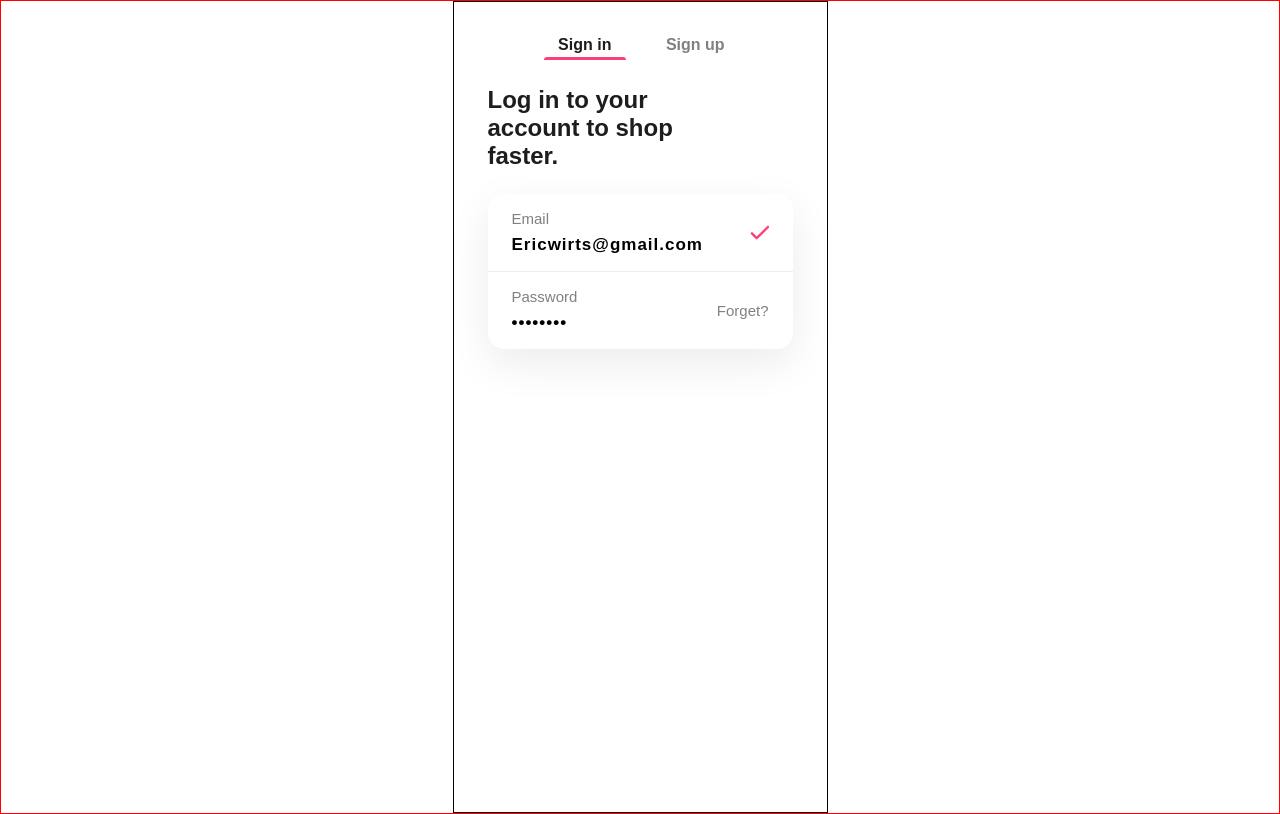
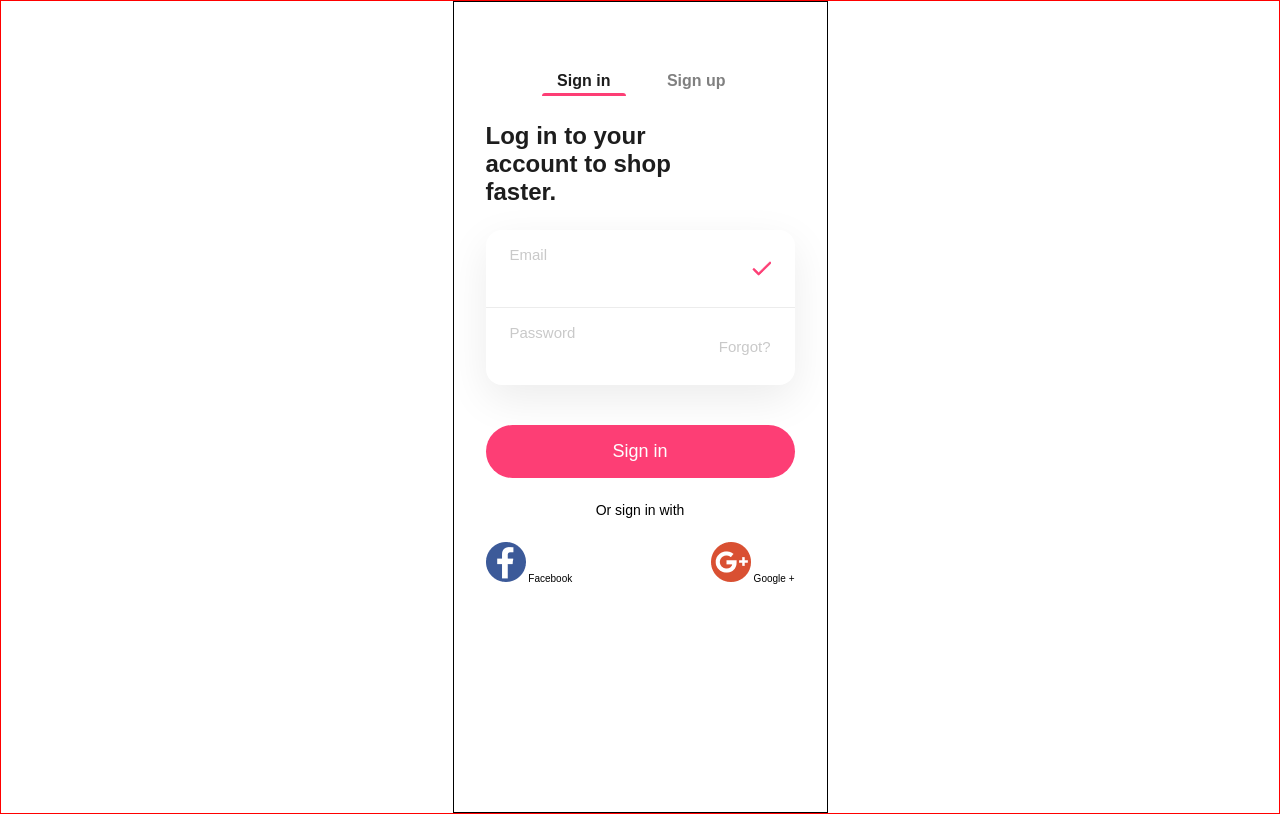
Before and after one commit to Heaty566/E-commerce-Architecture, a website: page src/html/login.html in a window 1280 px wide. Drawn offline with Linux system fonts and the light colour scheme; a web font is replaced by a local one.

Commit message:
need one more

```diff
--- a/src/html/login.html
+++ b/src/html/login.html
@@ -13,8 +13,8 @@
   </head>
 
   <body>
-    <section class="mobile u-p">
-      <div class="login u-p-4">
+    <section class="mobile">
+      <div class="login">
         <header class="u-m-b-4">
           <nav class="segment u-p-x-7 text__span-16">
             <ul class="segment__group">
@@ -37,7 +37,7 @@
             <span>account to shop</span>
             <span>faster.</span>
           </h2>
-          <form action="#" class="form">
+          <form action="#" class="form u-m-b-5">
             <div class="form__group">
               <div class="form__input">
                 <label for="email">email</label>
@@ -45,7 +45,8 @@
                   name="email"
                   id="email"
                   type="text"
-                  value="Ericwirts@gmail.com"
+                  autocomplete="off"
+                  autocapitalize="off"
                 />
               </div>
               <img
@@ -61,12 +62,32 @@
                   name="password"
                   id="password"
                   type="password"
-                  value="Ericwirt"
+                  autocapitalize="off"
+                  autocomplete="off"
                 />
               </div>
-              <a href="#" class="form__extra-link">Forget?</a>
+              <a href="#" class="form__extra-link">Forgot?</a>
             </div>
           </form>
+
+          <button class="btn btn-submit btn-big u-m-b-3">Sign in</button>
+          <p class="text-center text__body-14 u-m-b-3">Or sign in with</p>
+          <div class="login__extra">
+            <a class="extra__link">
+              <img
+                src="../asset/images/icons/facebook.png"
+                alt="Login with facebook"
+              />
+              Facebook
+            </a>
+            <a class="extra__link">
+              <img
+                src="../asset/images/icons/google.png"
+                alt="Login with google"
+              />
+              Google +
+            </a>
+          </div>
         </main>
       </div>
     </section>
--- a/src/scss/base/_typography.scss
+++ b/src/scss/base/_typography.scss
@@ -22,4 +22,8 @@
   &__body-16 {
     font-size: 1.6em;
   }
+
+  &__body-14 {
+    font-size: 1.4rem;
+  }
 }
--- a/src/scss/base/_utilities.scss
+++ b/src/scss/base/_utilities.scss
@@ -50,8 +50,16 @@
   padding: 3.4rem;
 }
 
+.u-p-x-4 {
+  padding: 0 3.2rem;
+}
+
 .u-p-x-7 {
   padding: 0 5.6rem;
+}
+
+.u-p-y-9 {
+  padding: 7.2rem 0;
 }
 
 //---------text--------------
--- /dev/null
+++ b/src/scss/components/_button.scss
@@ -0,0 +1,19 @@
+.btn {
+  outline: none;
+  border: none;
+  display: block;
+  cursor: pointer;
+
+  &-submit {
+    font-size: 1.8rem;
+    padding: 1.6rem;
+    border-radius: 2.65rem;
+    color: $semantic-color-white-1;
+    font-weight: lighter;
+    background-color: $primary-color-main;
+  }
+
+  &-big {
+    width: 100%;
+  }
+}
--- a/src/scss/components/_form.scss
+++ b/src/scss/components/_form.scss
@@ -5,26 +5,24 @@
     padding: 1.6rem 2.4rem;
     font-size: 1.5rem;
     @include flexAlignCenter(space-between);
-
     &:not(:last-child) {
       border-bottom: 1px solid $semantic-color-grey-3;
     }
   }
 
   &__input {
-    overflow: hidden;
     label {
-      color: $semantic-color-black-3;
+      color: $secondary-color-lightest;
       text-transform: capitalize;
-      display: block;
-      overflow: hidden;
     }
 
     input {
       letter-spacing: 1px;
       font-weight: 600;
+      display: block;
       padding-top: 0.8rem;
       font-size: 1.7rem;
+      max-width: 200px;
       border: none;
       outline: none;
     }
@@ -37,7 +35,7 @@
 
     &-link {
       margin-left: 5px;
-      color: $semantic-color-black-3;
+      color: $secondary-color-lightest;
     }
   }
 }
--- a/src/scss/main.scss
+++ b/src/scss/main.scss
@@ -11,6 +11,6 @@
 @import "themes/default";
 
 @import "components/indicator", "components/segment.scss",
-  "components/form.scss";
+  "components/form.scss", "components/button.scss";
 
 @import "./base/fonts.scss";
--- a/src/scss/pages/_login.scss
+++ b/src/scss/pages/_login.scss
@@ -1,7 +1,12 @@
 .login {
+  padding: 7rem 3.2rem;
   &__header {
     span {
       display: block;
     }
   }
+
+  &__extra {
+    @include flexAlignCenter(space-between);
+  }
 }
```
Also changed, not shown: src/asset/images/icons/facebook.png (added), src/asset/images/icons/google.png (added), src/css/style.comp.css.
